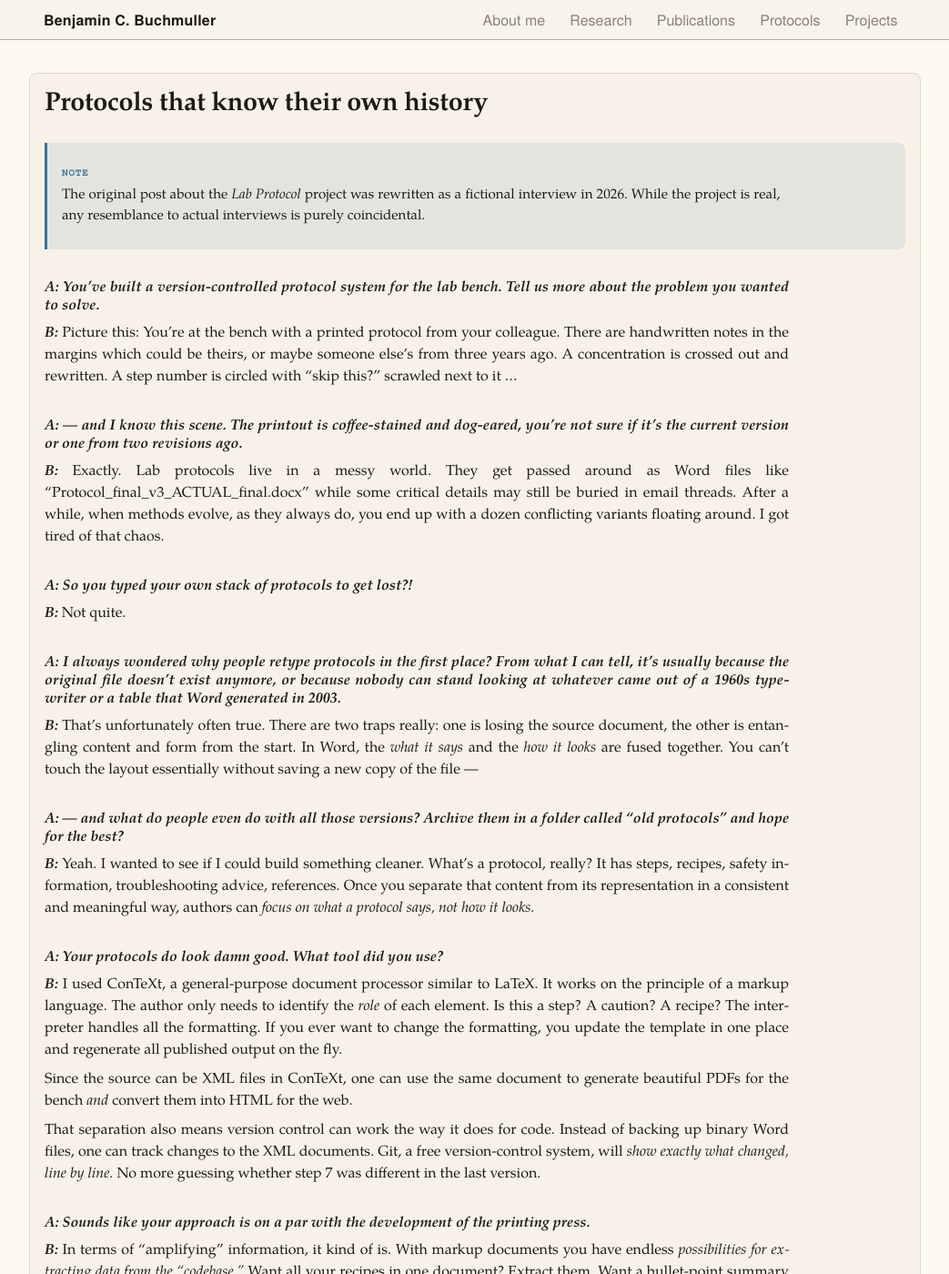
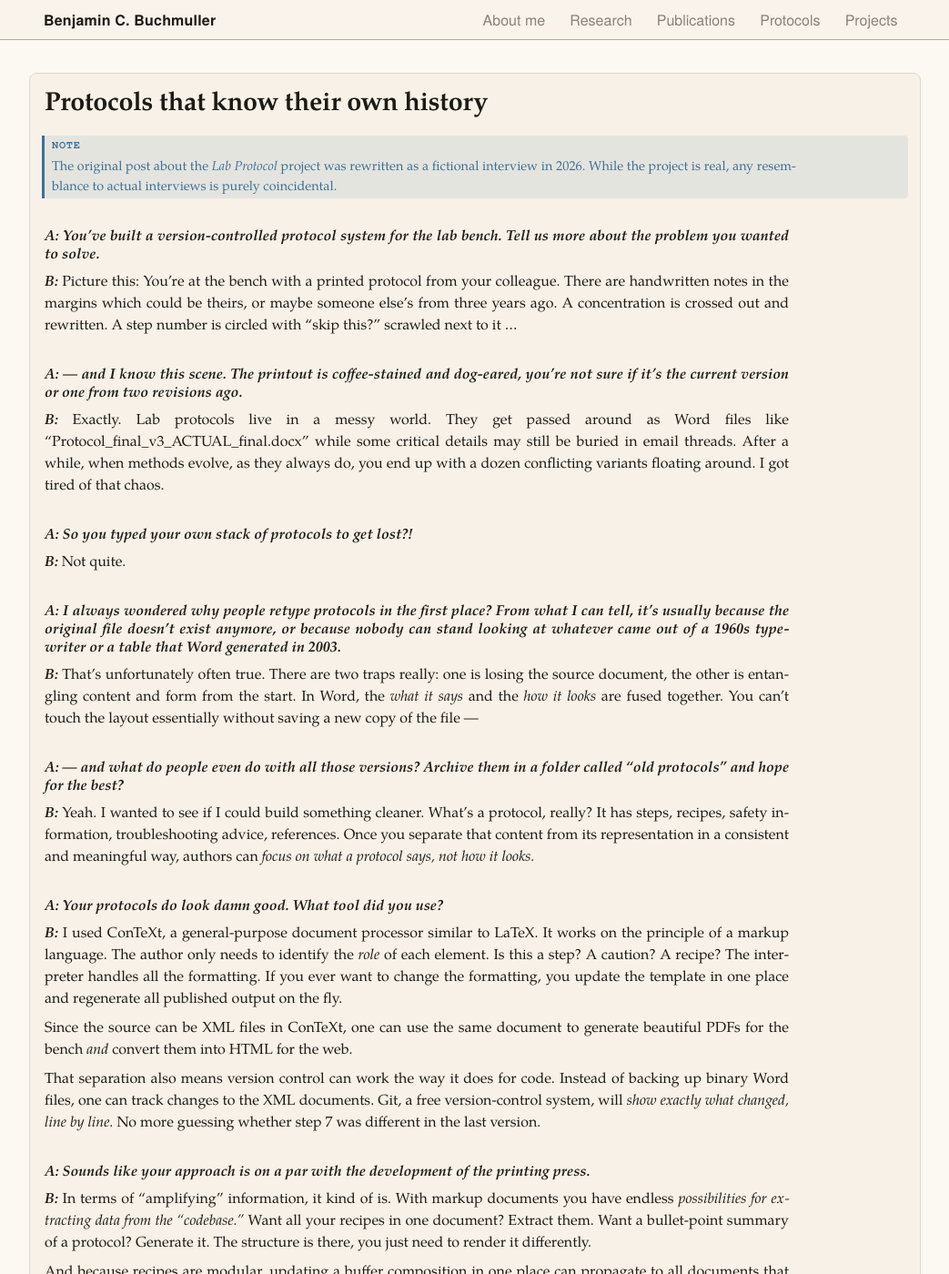
Before and after one commit to benjbuch/benjbuch.github.io, a Jekyll site: the page built from _projects/protocols-about.md, in a window 1280 px wide and 1400 px high. Shown: the whole window at 91% size, without its empty margins (118-1161 px from the left). Built offline with Jekyll 4.4.1, drawn with Linux system fonts in a browser that asks for light colours.

Commit message:
Improve callout boxes

```diff
--- a/_sass/_base.scss
+++ b/_sass/_base.scss
@@ -312,14 +312,14 @@ footer {
 // ============================================================================
 
 .callout {
-  padding: var(--pad-l);
-  margin: 1.5rem 0;
-  border-radius: 0 #{$round-m} #{$round-m} 0;
-  font-size: 0.95rem;
+  padding: 0 var(--pad-m);
+  margin: var(--pad-l) -3px;
+  border-radius: 0 #{$round-s} #{$round-s} 0;
+  font-size: 0.9rem;
 
   .label {
     font-family: var(--font-mono);
-    font-size: 0.7rem;
+    font-size: 0.75rem;
     font-weight: 700;
     text-transform: uppercase;
     letter-spacing: 0.06em;
@@ -332,6 +332,7 @@ footer {
   @extend .callout;
   background: var(--accent-gold-a);
   border-left: 3px solid var(--accent-gold);
+  color: var(--accent-gold);
   .label { color: var(--accent-gold); }
 }
 
@@ -339,6 +340,7 @@ footer {
   @extend .callout;
   background: var(--accent-blue-a);
   border-left: 3px solid var(--accent-blue);
+  color: var(--accent-blue);
   .label { color: var(--accent-blue); }
 }
 
@@ -346,6 +348,7 @@ footer {
   @extend .callout;
   background: var(--accent-green-a);
   border-left: 3px solid var(--accent-green);
+  color: var(--accent-green);
   .label { color: var(--accent-green); }
 }
 
```
